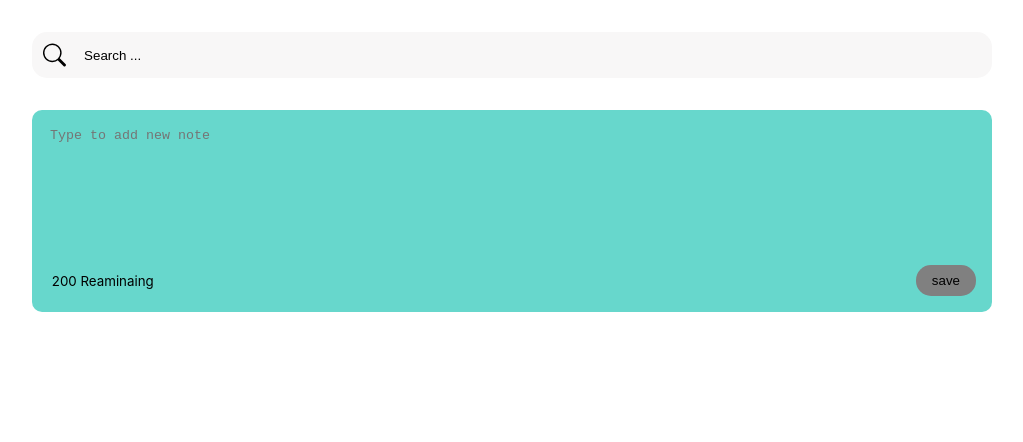
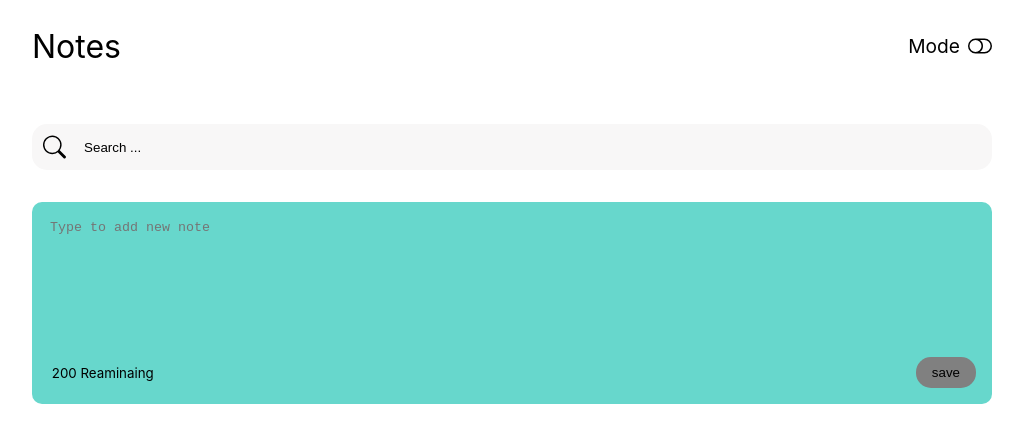
Before and after one commit to SidahmedBelkadi/React-Notes-App, a React (Create React App) app: page / in a window 1280 px wide. Shown: the top 442 px of the page, without its empty margins (128-1151 px from the left). Built offline with nearby package versions, Linux system fonts and the light colour scheme; the HTML template or start-up script is replaced by a standard one.

Commit message:
Complete Dark Mode

```diff
--- a/src/App.js
+++ b/src/App.js
@@ -2,12 +2,14 @@ import { useState } from "react"
 import { nanoid } from 'nanoid'
 import NotesList from "./components/NotesList"
 import SearchBar from "./components/SearchBar"
+import Header from "./components/Header"
 
 
 const App = () => {
 
   const [notes, setNotes] = useState([])
   const [searchNote, setSearchNote] = useState('')
+  const [darkTheme, setDarkTheme] = useState(false)
   const searchedNotes = notes.filter(note => note.text.toLowerCase().includes(searchNote))
 
   const addNote = (text) => {
@@ -27,13 +29,16 @@ const App = () => {
 
   return (
 
-    <div className="container">
+    <div className= {`${darkTheme && 'dark-mode' }`}>
+      <div className="container">
+      <Header handleChangeDarkTheme={setDarkTheme} darkTheme={darkTheme} />
       <SearchBar handleSearchNote={setSearchNote} />
       <NotesList
         notes={searchedNotes}
         handleAddNote={addNote}
         handleDeleteNote={deleteNote}
       />
+      </div>
     </div>
   )
 }
--- /dev/null
+++ b/src/components/Header.js
@@ -0,0 +1,19 @@
+import { BsToggleOff, BsToggleOn } from "react-icons/bs";
+const Header = ({handleChangeDarkTheme, darkTheme}) => {
+  return (
+    <div className="header">
+        <h2>Notes</h2>
+        <div className="dark-theme-flex">
+          <label htmlFor="toggle">Mode</label>
+          {
+            darkTheme ?
+            <BsToggleOn onClick={() => handleChangeDarkTheme(m => !m)} id="toggle" size='1.5rem'/>
+            :
+            <BsToggleOff onClick={() => handleChangeDarkTheme(m => !m)} id="toggle" size='1.5rem'/>
+          }
+        </div>
+    </div>
+  )
+}
+
+export default Header
--- a/src/index.css
+++ b/src/index.css
@@ -17,6 +17,21 @@ code {
     monospace;
 }
 
+.dark-mode {
+  background-color:#000;
+  color: #fff;
+}
+.dark-mode small, span  {
+  color: #000;
+}
+
+.container {
+  max-width: 960px;
+  min-height: 100vh;
+  margin: 0 auto;
+  padding: 0 1rem;
+}
+
 .search-bar {
   display: flex;
   align-items: center;
@@ -28,6 +43,31 @@ code {
   position: relative;
 }
 
+.header {
+  display: flex;
+  align-items: center; justify-content: space-between;
+}
+
+.header h2 {
+  font-size: 2rem;
+  font-weight: 400;
+}
+
+/* .toggle  {
+  padding: 0.5rem 1rem;
+  border-radius: 10px;
+  border: none;
+}
+
+.toggle:hover {
+  border-radius: 5px;
+  background-color: #565c66;
+  color:  #fff;
+} */
+
+.dark-theme-flex {display: flex; align-items: center; gap: 0.5rem; font-size: 1.2rem;}
+
+
 .search-bar input {
   width: 100%; height: 100%;
   border: none;
@@ -37,13 +77,6 @@ code {
 
 .search-bar input::placeholder {
   color: #000;
-}
-
-
-.container {
-  max-width: 960px;
-  margin: 0 auto;
-  padding: 0 1rem;
 }
 
 .notes-list {
```
